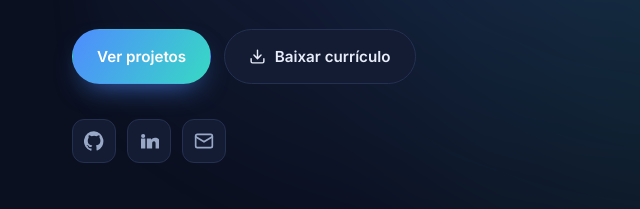
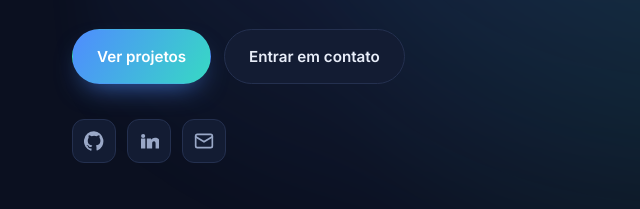
Before and after one commit to Hendel2/hendel.maforte, a plain HTML site: page index.html in a window 1280 px wide. Shown: the part 494-703 px from the top of the page, 8-648 px from the left. Drawn offline with Linux system fonts and the light colour scheme.

Commit message:
Remove botao de download do curriculo

```diff
--- a/index.html
+++ b/index.html
@@ -59,10 +59,7 @@
 
           <div class="hero__actions">
             <a href="#projetos" class="btn btn--primary">Ver projetos</a>
-            <a href="Curriculo_HendelMaforte_TI.pdf" class="btn btn--ghost" download>
-              <svg viewBox="0 0 24 24" fill="none" stroke="currentColor" stroke-width="2" stroke-linecap="round" stroke-linejoin="round"><path d="M21 15v4a2 2 0 0 1-2 2H5a2 2 0 0 1-2-2v-4M7 10l5 5 5-5M12 15V3"/></svg>
-              Baixar currículo
-            </a>
+            <a href="#contato" class="btn btn--ghost">Entrar em contato</a>
           </div>
 
           <ul class="hero__social">
```
Also changed, not shown: 1 other file.
